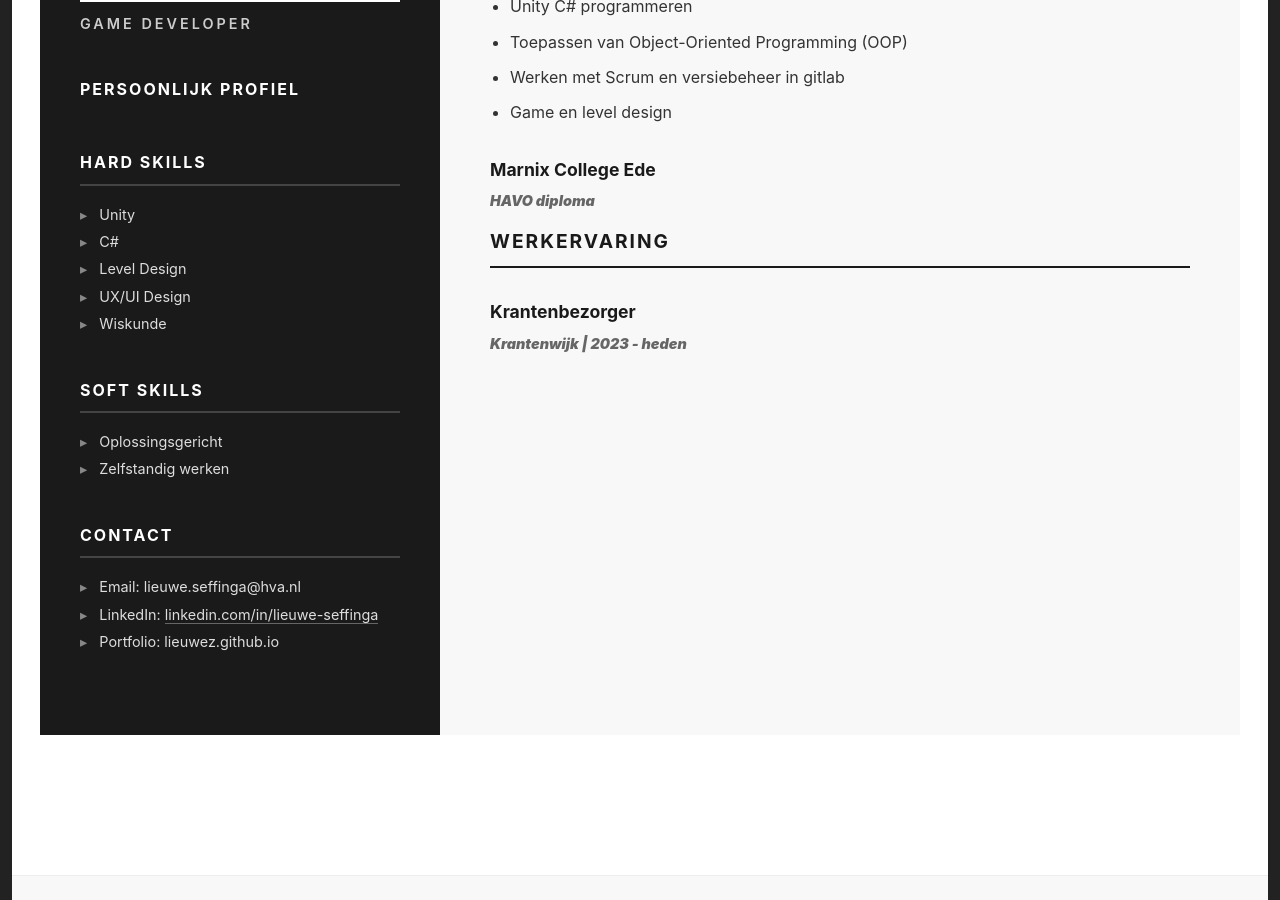
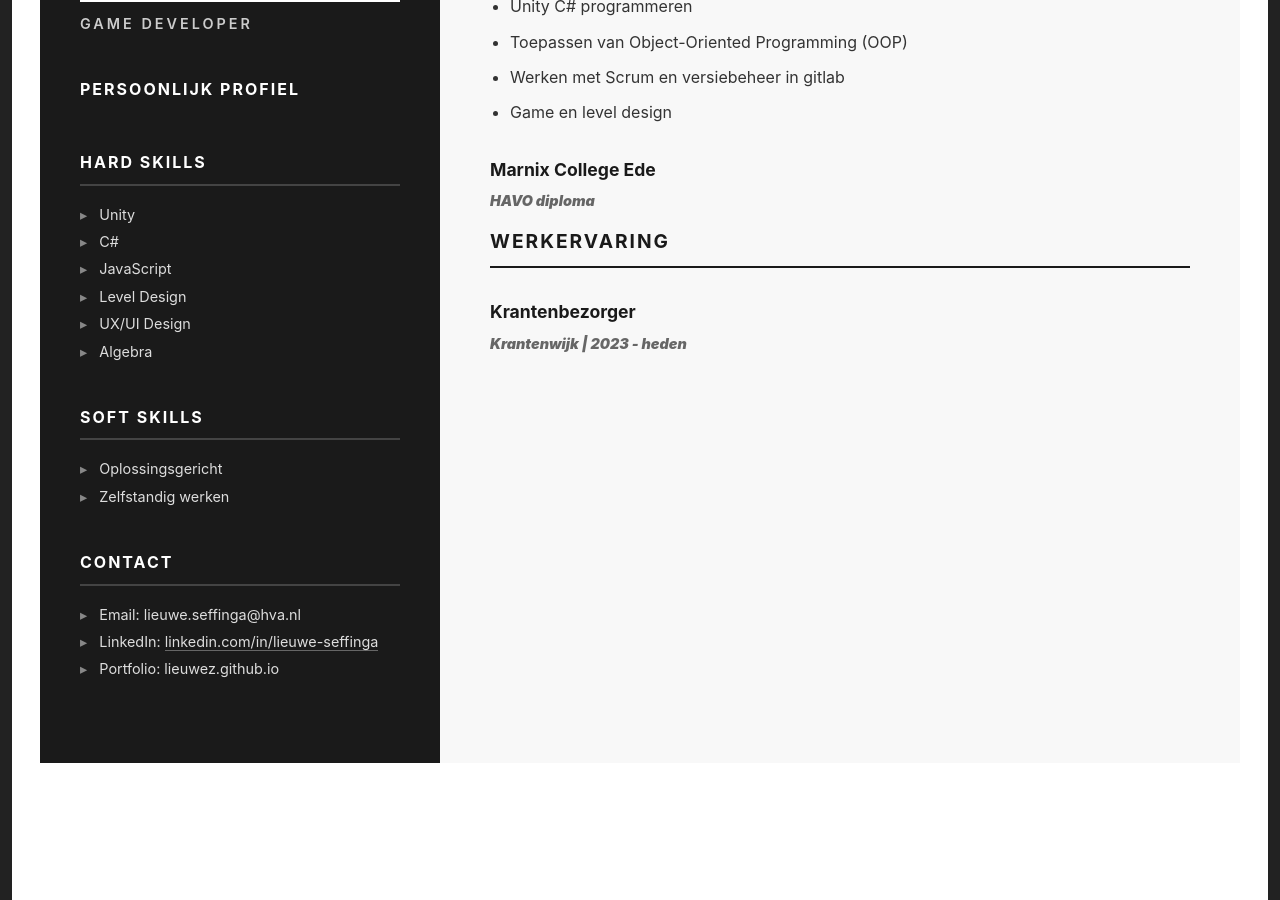
Before and after one commit to lieuweZ/lieuwez.github.io, a Jekyll site: the page built from Bio.md, in a window 1280 px wide and 900 px high, scrolled down 556 px. Built offline with Jekyll 4.4.1, drawn with Linux system fonts in a browser that asks for light colours.

Commit message:
Small changes

```diff
--- a/Bio.md
+++ b/Bio.md
@@ -14,9 +14,10 @@ permalink: /about/
 
 - Unity
 - C#
+- JavaScript
 - Level Design
 - UX/UI Design
-- Wiskunde
+- Algebra
 
 ## SOFT SKILLS
 
```
